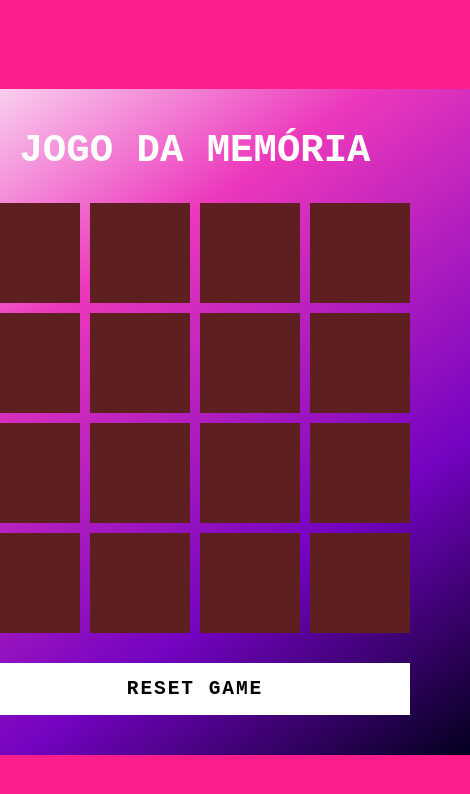
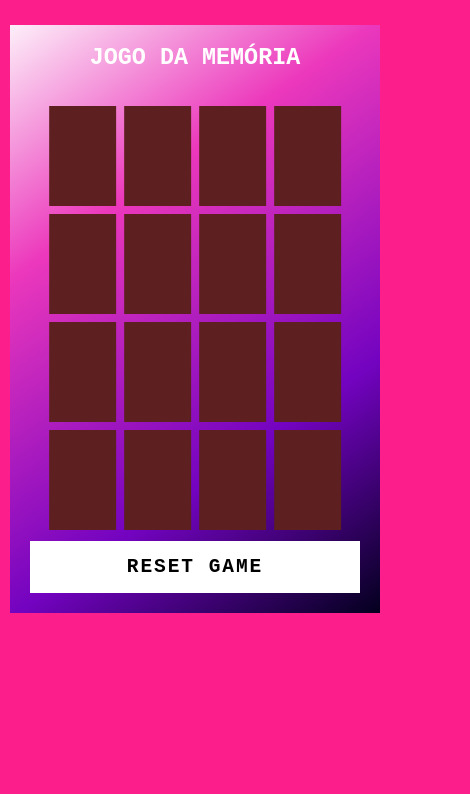
Before and after one commit to H3llyd4/memory-game, a plain HTML site: page index.html in a window 390 px wide. Shown: the whole page, 470 px wide, since content can reach past the window. Drawn offline with Linux system fonts and the light colour scheme.

Commit message:
Upadate media screen

```diff
--- a/src/styles/main.css
+++ b/src/styles/main.css
@@ -91,3 +91,62 @@ h2 {
 .boxMatch::after {
     transform: rotateY(180deg);
 }
+
+@media (max-width: 480px) {
+
+    body {
+         display: flex;
+        justify-content: center;
+        align-items: flex-start;
+        min-height: 100dvh;
+        background: #fc1e8a;
+        user-select: none;
+        padding: 15px 0;
+    }
+
+    .container {
+        width: min(95vw, 500px);
+        padding: 20px;
+        gap: 20px;
+        margin-top: 10px;
+    }
+
+    h2 {
+        font-size: 1.8em;
+        text-align: center;
+    }
+
+    .game {
+        width: 100%;
+        max-width: 400px;
+        aspect-ratio: 1 / 1;
+        display: flex;
+        flex-wrap: wrap;
+        gap: 8px;
+        padding: 15px;
+        box-sizing: border-box;
+        align-items: center;
+        justify-content: center;
+    }
+
+    .reset {
+        padding: 15px 20px;
+        width: 100%;
+        max-width: 400px;
+        margin: 0 auto;
+        color: #000000;
+        background-color: #FFFFFF;
+        border: none;
+        font-size: 1.5em;
+        letter-spacing: 0.1em;
+        text-transform: uppercase;
+        cursor: pointer;
+        font-weight: 600;
+    }
+
+    .item {
+        width: calc(25% - 8px);
+        aspect-ratio: 1 / 1;
+        font-size: 2em;
+    }
+}
```
